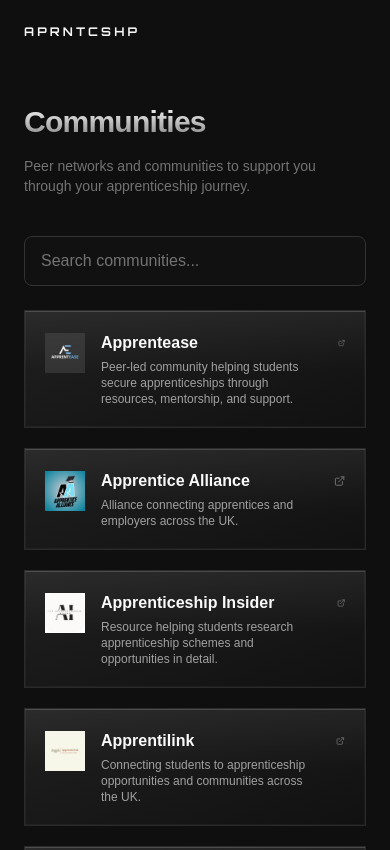
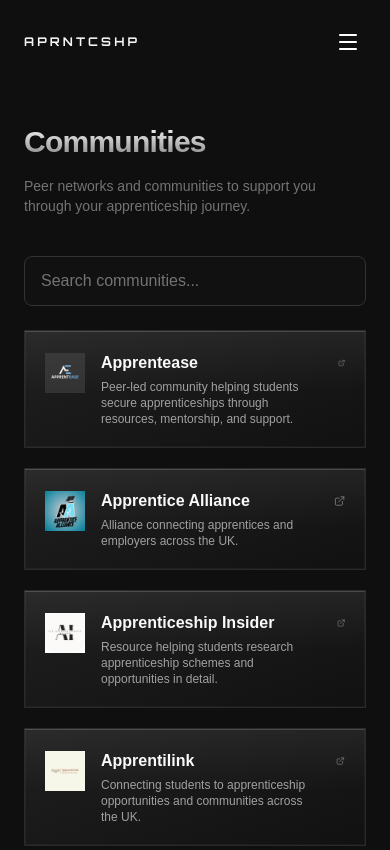
Before and after one commit to NishantBrahmbhatt/aprntcshp, a Next.js app: page /communities in a window 390 px wide. Shown: the top 850 px of the page. Built offline with nearby package versions, Linux system fonts and the light colour scheme.

Commit message:
nav bar doesn't work on phone so addded hamburger menu to navigate between pages

```diff
--- a/components/NavbarNavLinks.tsx
+++ b/components/NavbarNavLinks.tsx
@@ -1,7 +1,9 @@
 "use client";
 
 import Link from "next/link";
+import { Menu, X } from "lucide-react";
 import { usePathname } from "next/navigation";
+import { useEffect, useState } from "react";
 
 export type NavbarNavItem = { label: string; href: string };
 
@@ -12,9 +14,30 @@ function linkIsActive(pathname: string, href: string) {
 
 export function NavbarNavLinks({ items }: { items: NavbarNavItem[] }) {
   const pathname = usePathname();
+  const [menuOpen, setMenuOpen] = useState(false);
+
+  useEffect(() => {
+    setMenuOpen(false);
+  }, [pathname]);
 
   return (
-    <nav className="hidden sm:flex items-center gap-5">
+    <div className="relative md:contents">
+      <button
+        type="button"
+        className="md:hidden flex size-9 shrink-0 items-center justify-center text-white"
+        onClick={() => setMenuOpen((open) => !open)}
+        aria-expanded={menuOpen}
+        aria-controls="mobile-primary-nav"
+        aria-label={menuOpen ? "Close menu" : "Open menu"}
+      >
+        {menuOpen ? (
+          <X className="size-6 text-white" strokeWidth={2} aria-hidden />
+        ) : (
+          <Menu className="size-6 text-white" strokeWidth={2} aria-hidden />
+        )}
+      </button>
+
+      <nav className="hidden md:flex items-center gap-5" aria-label="Main">
         {items.map((item) => {
           const active = linkIsActive(pathname, item.href);
           return (
@@ -30,5 +53,34 @@ export function NavbarNavLinks({ items }: { items: NavbarNavItem[] }) {
           );
         })}
       </nav>
+
+      <div
+        id="mobile-primary-nav"
+        className={`md:hidden absolute left-1/2 top-full z-50 w-screen max-w-none -translate-x-1/2 overflow-hidden bg-[#0f0f0f] transition-[max-height] duration-300 ease-out ${
+          menuOpen
+            ? "max-h-[min(24rem,80vh)] border-b border-solid border-[#222]"
+            : "pointer-events-none max-h-0 border-b-0"
+        }`}
+        aria-hidden={!menuOpen}
+      >
+        <nav aria-label="Main" className="w-full">
+          {items.map((item) => {
+            const active = linkIsActive(pathname, item.href);
+            return (
+              <Link
+                key={item.href}
+                href={item.href}
+                className={`block border-b border-solid border-[#1a1a1a] px-6 py-4 text-sm tracking-wide ${
+                  active ? "text-white" : "text-neutral-400"
+                }`}
+                onClick={() => setMenuOpen(false)}
+              >
+                {item.label}
+              </Link>
+            );
+          })}
+        </nav>
+      </div>
+    </div>
   );
 }
```
Lines whose indentation alone changed are shown as unchanged.
